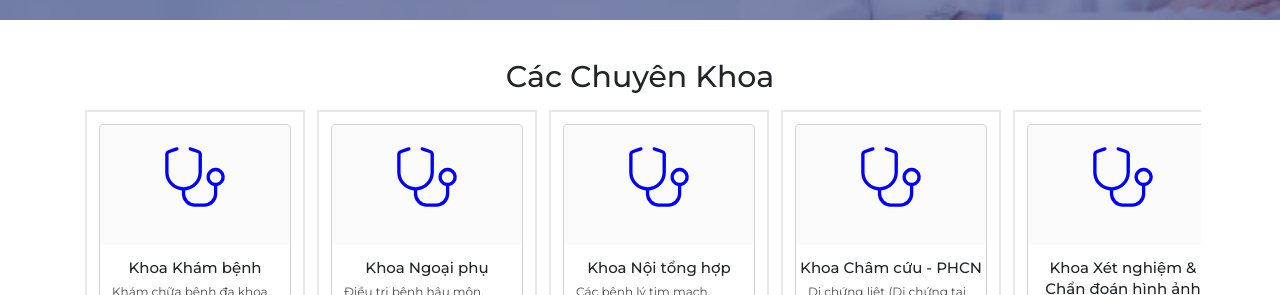
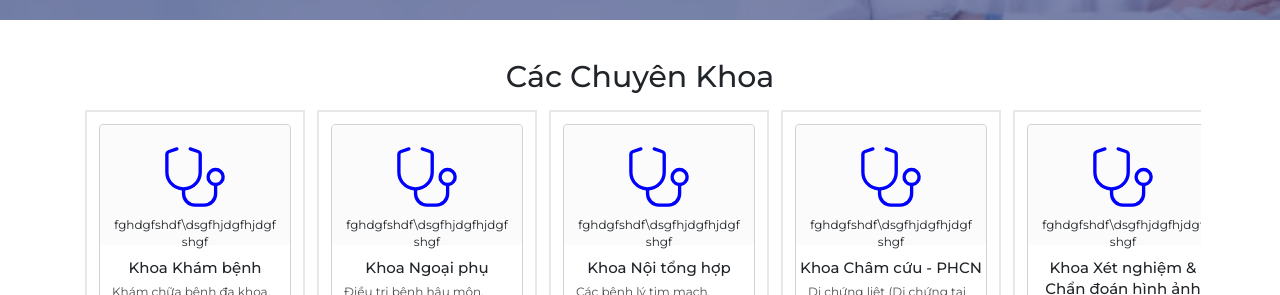
Before and after one commit to Phu121091/bvyhct, a Next.js app: page / in a window 1280 px wide. Shown: the part 1583-1878 px from the top of the page. Built offline with nearby package versions, Linux system fonts and the light colour scheme.

Commit message:
this is a test

```diff
--- a/views/home/Deapartments.js
+++ b/views/home/Deapartments.js
@@ -19,6 +19,7 @@ function Deapartments() {
       <Card className={cx("departments-card")} style={{ width: "16rem" }} >
           <div className={cx("departments-icon-container","p-3")}>
             <CiStethoscope className={cx("d-icon", "text-center")} />
+            fghdgfshdf\dsgfhjdgfhjdgfshgf
             {/* {DepartmentLists.icon} */}
           </div>
           <div className={cx("departments-card-body","my-3")}>
```
